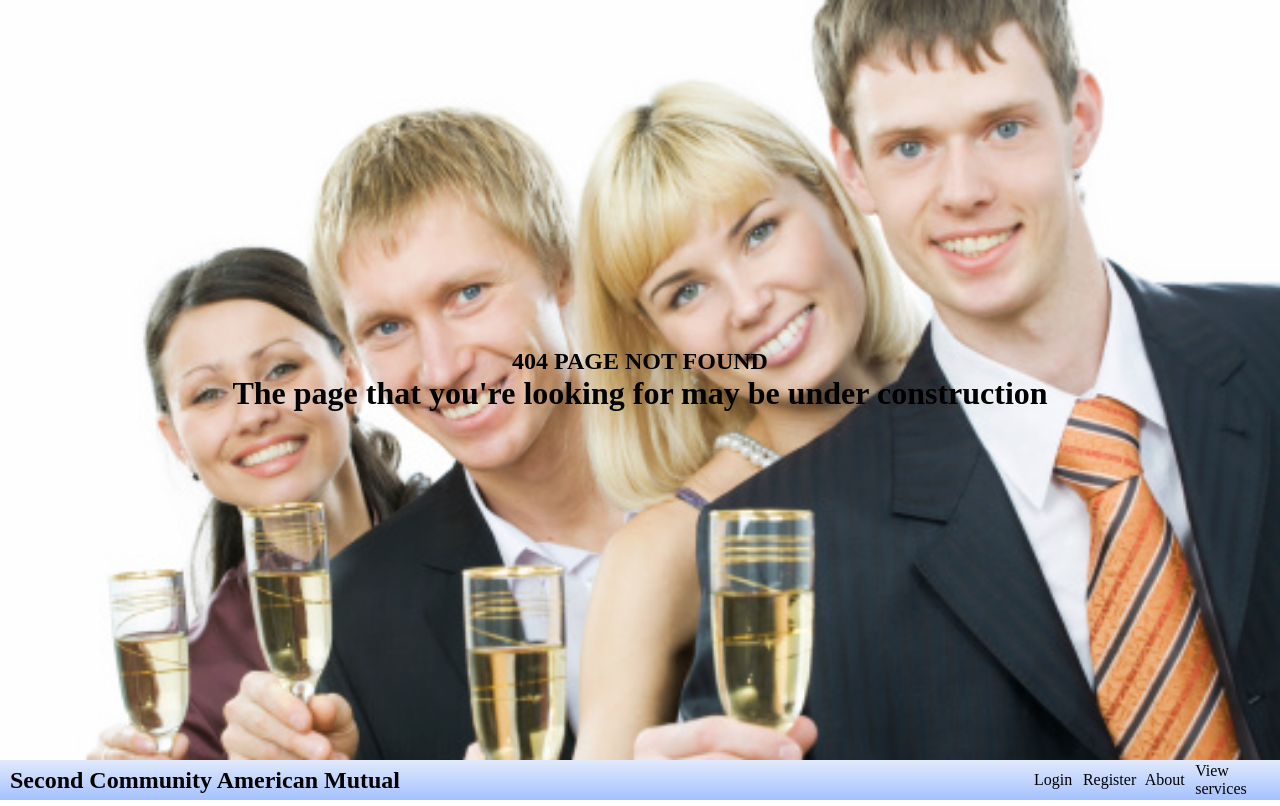
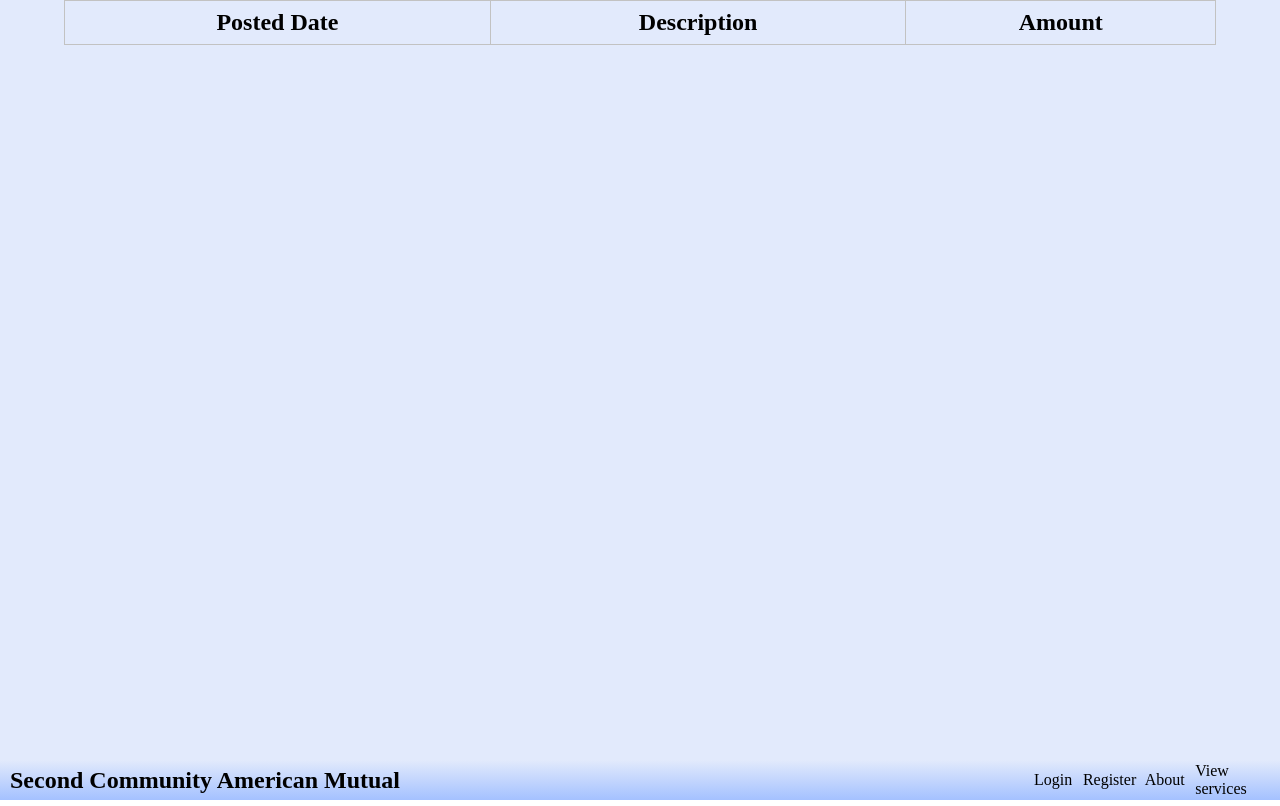
Before and after one commit to mbatista4/second-community-america-mutual-frontend, a React (Create React App) app: page /detailedoverview in a window 1280 px wide. Before the commit this address had no page. Built offline with nearby package versions, Linux system fonts and the light colour scheme.

Commit message:
updated overview + added detail overview page

```diff
--- a/src/App.js
+++ b/src/App.js
@@ -14,6 +14,7 @@ import { LoginProvider } from './Context/LoginContext';
 import {useLoggedInUpdate } from './Context/LoggedContext';
 import About from './Components/AboutPage/About';
 import "./CSS/App.css"
+import DetailedOverview from './Components/DetailedOverview/DetailedOverview';
 
 
 export default function App() {
@@ -46,6 +47,9 @@ export default function App() {
         <Route exact path="/overview">
           <Overview />
         </Route>
+        <Route exact path="/detailedoverview">
+         <DetailedOverview/>
+        </Route>
         <Route exact path="/services">
           <ServicesPage />
         </Route>
--- /dev/null
+++ b/src/Components/DetailedOverview/DetailedOverview.css
@@ -0,0 +1,9 @@
+.DetailedOverview-page {
+    display: flex auto;
+    background-color: #e2eafc;
+    color: black;
+    text-align: center;
+    width: 100vw;
+    height: 95vh;
+
+}
--- /dev/null
+++ b/src/Components/DetailedOverview/DetailedOverview.jsx
@@ -0,0 +1,22 @@
+import React from 'react';
+import './DetailedOverview.css';
+import TransactionTable from '../TransactionTable/TransactionTable';
+import BankAccount from '../BankAccount';
+
+export default function DetailedOverview() {
+
+
+
+    return(
+        <body className="DetailedOverview-page">
+
+
+            <TransactionTable transactionList={[]} />
+
+
+
+           </body>
+
+
+    )
+}
--- a/src/Components/OverviewPage/Overview.jsx
+++ b/src/Components/OverviewPage/Overview.jsx
@@ -1,15 +1,46 @@
-import React from 'react'
+import React, { useEffect, useState } from 'react'
 import BankAccount from '../BankAccount'
 import {data} from '../../data';
 import './overview.css'
+import axios from 'axios';
 
 export default function Overview() {
+
+    const [memberData,setMemberData] = useState([])
+
+    useEffect(()=>{
+        getTransactionList();
+    },[]);
+
+    function getTransactionList(){
+        axios.get(`${process.env.REACT_APP_API_URL}/account/get`,{
+            headers: {"x-auth-token" : localStorage.getItem('token')}})
+            .then(res =>{
+                if(res.data < 1){
+
+                } else {
+                    setMemberData(res.data);
+                    console.log(res);
+                }
+            })
+            .catch((error)  => {
+                console.log(error);
+
+            })
+    }
+
+    /*function handleClick(e) {
+        e.preventDefault();
+        console.log('You clicked submit.');
+    }*/
+
     return (
         <div className="overview-page">
             <div className="accounts-box">
                 <h2>Accounts</h2>
-                <div className="accounts-overview">
-                    {data.map(bankInfo =>(<BankAccount className="accounts-overview" key={bankInfo.accountNumber} bankInfo={bankInfo}/>))}
+                <div className="accounts-overview" /*onClick={handleClick}*/>
+
+                    {memberData.map(bankInfo =>(<BankAccount className="accounts-overview" key={bankInfo.accountNumber} bankInfo={bankInfo}/>))}
                 </div>
             </div>
         </div>
```
